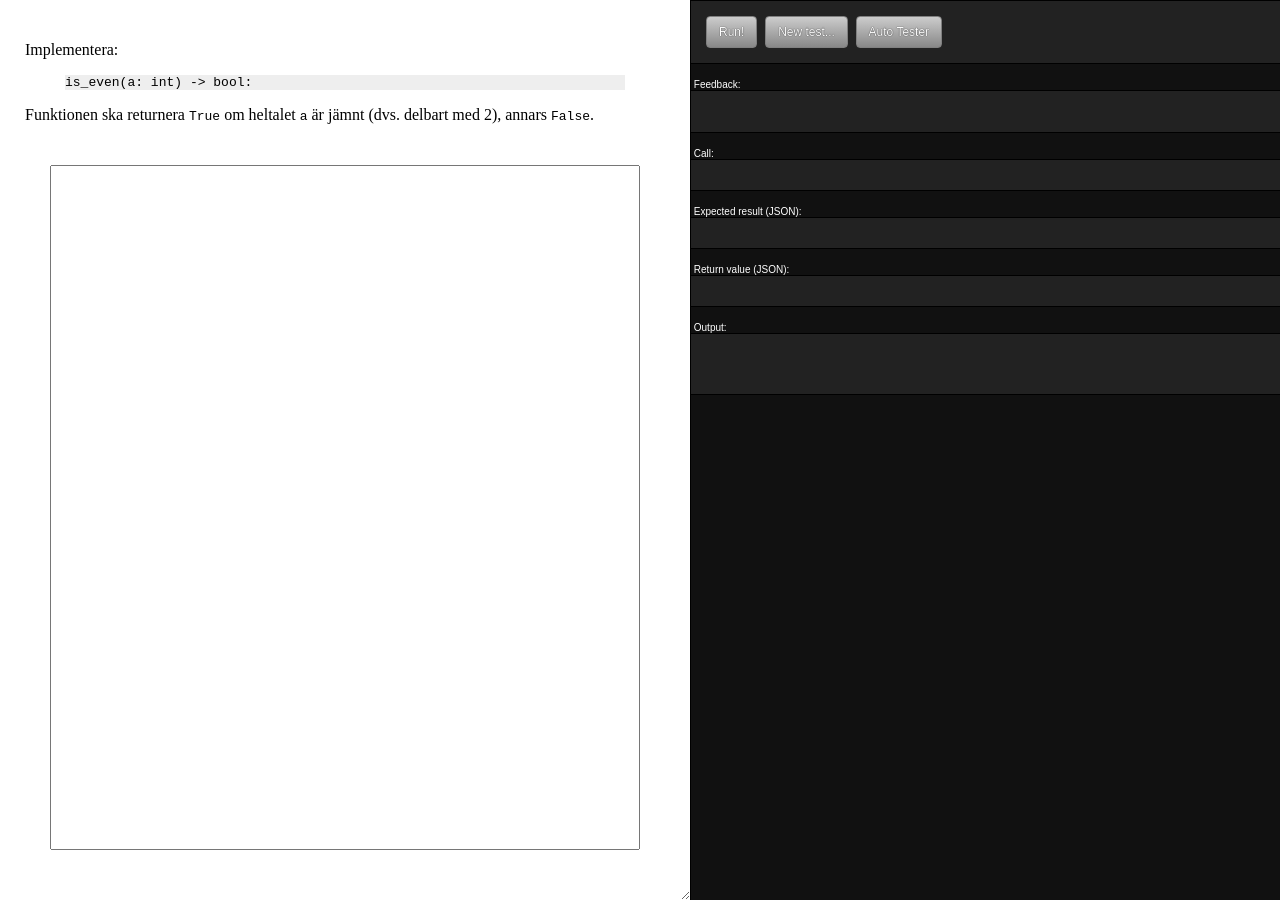
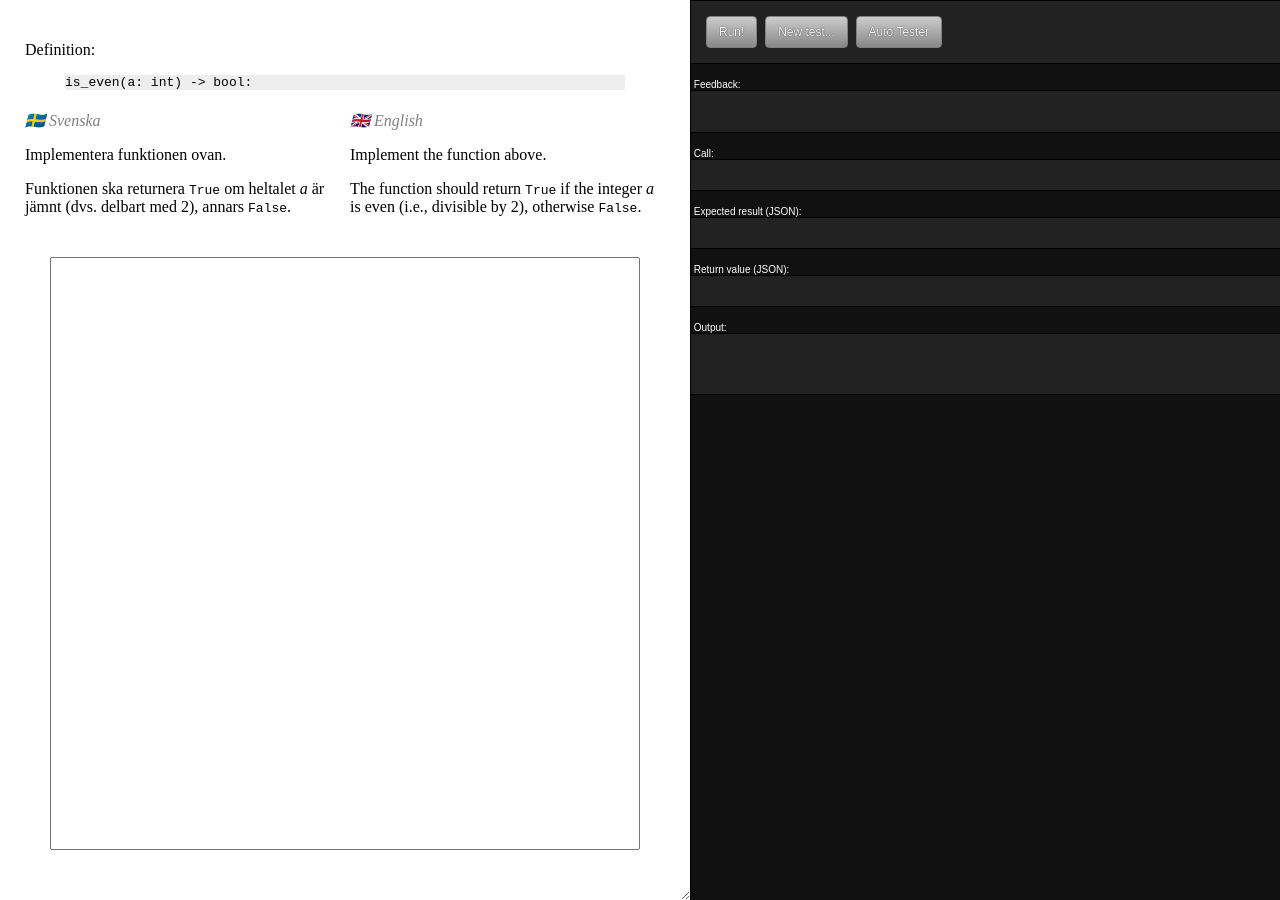
Before and after one commit to crilab/dva128_funcportal, a Jekyll site: the page built from _assignments/is_even.md, in a window 1280 px wide. Built offline with Jekyll 4.4.1, drawn with Linux system fonts in a browser that asks for light colours.

Commit message:
translation

```diff
--- a/_assignments/is_even.md
+++ b/_assignments/is_even.md
@@ -3,12 +3,22 @@ layout: assignment
 title: Even Number Check
 difficulty: 0
 ---
-Implementera:
+Definition:
 {% highlight python %}
 is_even(a: int) -> bool:
 {% endhighlight %}
 
-Funktionen ska returnera `True` om heltalet `a` är jämnt (dvs. delbart med 2), annars `False`.
+<div class="swedish" markdown="1">
+Implementera funktionen ovan.
+
+Funktionen ska returnera `True` om heltalet *a* är jämnt (dvs. delbart med 2), annars `False`.
+</div>
+
+<div class="english" markdown="1">
+Implement the function above.
+
+The function should return `True` if the integer *a* is even (i.e., divisible by 2), otherwise `False`.
+</div>
 
 <script>
 
```
